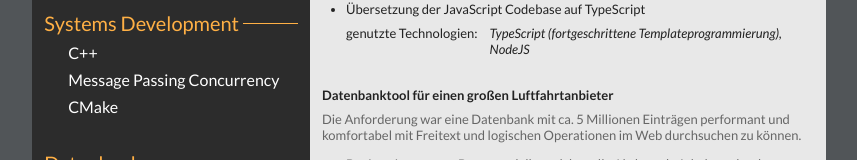
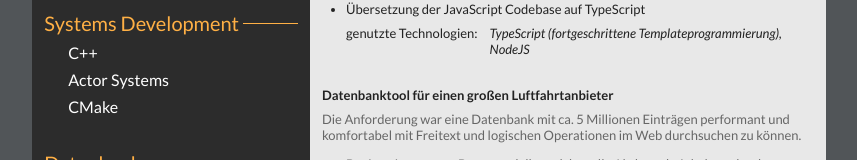
Before and after one commit to MartinquaXD/cv, a website: page src/index.html in a window 1280 px wide. Shown: the part 468-628 px from the top of the page, without its empty margins (211-1068 px from the left). Drawn offline with Linux system fonts and the light colour scheme.

```diff
--- a/src/index.html
+++ b/src/index.html
@@ -46,7 +46,7 @@
                 <div class="headerLine"></div>
             </div>
             <div class="entryText">C++</div>
-            <div class="entryText">Message Passing Concurrency</div>
+            <div class="entryText">Actor Systems</div>
             <div class="entryText">CMake</div>
         </div>
         <div class="columnSegment">
```
